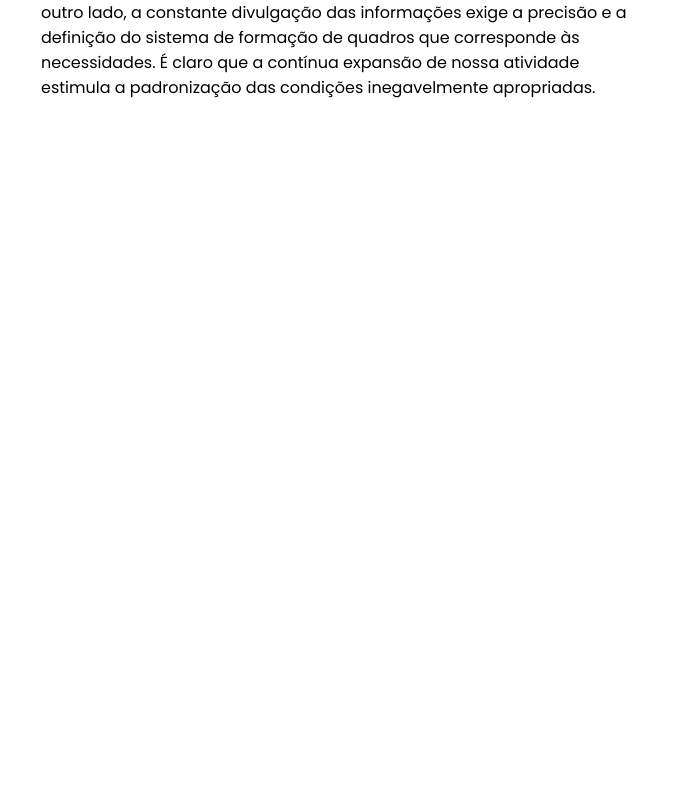
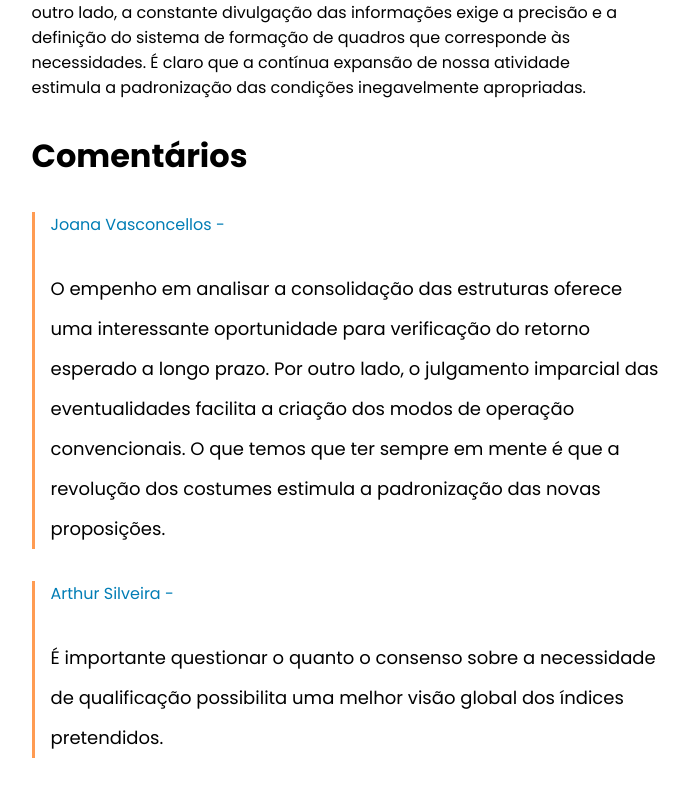
Before and after one commit to BrendhaLuizaB/waycarbonblog, an Angular app in the folder waycarbonblog/: page / in a window 1280 px wide. Shown: the part 1222-2010 px from the top of the page, without its empty margins (295-984 px from the left). Before the commit the page ends 1322 px from the top, so only its background shows below. Built offline with nearby package versions, Linux system fonts and the light colour scheme.

Commit message:
feat: comments section

```diff
--- a/waycarbonblog/package.json
+++ b/waycarbonblog/package.json
@@ -23,7 +23,9 @@
     "@angular/platform-server": "^17.2.0",
     "@angular/router": "^17.2.0",
     "@angular/ssr": "^17.2.0",
+    "date-fns": "^3.3.1",
     "express": "^4.18.2",
+    "intl": "^1.2.5",
     "rxjs": "~7.8.0",
     "tslib": "^2.3.0",
     "zone.js": "~0.14.3"
--- /dev/null
+++ b/waycarbonblog/projects/waycarbon/src/app/components/coments/coments.component.css
@@ -0,0 +1,19 @@
+div {
+    margin-top: 2rem;
+}
+
+.text-comments > p{
+    width: 38rem;
+    font-size: 18px;
+    line-height: 40px;
+    font-weight: 400;
+}
+
+.user-comment > p{
+    color: #017DB5;
+}
+
+.comment-container {
+    border-left: solid 3px #FF9B52;
+    padding-left: 1rem;
+}
--- /dev/null
+++ b/waycarbonblog/projects/waycarbon/src/app/components/coments/coments.component.html
@@ -0,0 +1,27 @@
+
+<div>
+  <h1>Comentários</h1>
+  <div class="comment-container" *ngFor="let comment of comment">
+    <div class="user-comment" >
+      <p>{{comment.author.username}} - {{ comment.timestamp.formattedDate}}</p>
+    </div>
+    <!-- <div *ngFor="let comment of formattedComments">
+      <p>{{ comment.formattedTimestamp }} </p>
+    </div> -->
+    <div class="text-comments">
+      <p>
+        {{comment.content}}
+      </p>
+    </div>
+  </div>
+
+  <!-- <div *ngFor="let comment of organizeComments">
+    <app-comment [comment]="comment"></app-comment>
+    <div *ngFor="let reply of comment.replies">
+       <app-comment [comment]="reply"></app-comment>
+    </div>
+ </div> -->
+  <div>
+
+  </div>
+</div>
--- /dev/null
+++ b/waycarbonblog/projects/waycarbon/src/app/components/coments/coments.component.ts
@@ -0,0 +1,71 @@
+import { Component, OnInit } from '@angular/core';
+import { default as userComments } from '../../../../../../src/assets/rawPost';
+import { NgFor, NgIf } from '@angular/common';
+import { CommonModule } from '@angular/common';
+import { formatTimestamp } from '../../utils/data.utils';
+import { format } from 'date-fns';
+import { ptBR } from 'date-fns/locale';
+
+@Component({
+  selector: 'app-coments',
+  standalone: true,
+  imports: [NgFor, NgIf, CommonModule],
+  templateUrl: './coments.component.html',
+  styleUrl: './coments.component.css',
+})
+export class ComentsComponent implements OnInit {
+
+//   organizeComments(comments: Comment[]): Comment[] {
+//     const organizedComments: Comment[] = [];
+//     const commentMap: Map<number, Comment> = new Map();
+
+//     // Criar um mapa para facilitar o acesso aos comentários pelo ID
+//     comments.forEach(comment => {
+//        commentMap.set(comment.id, comment);
+//     });
+
+//     // Organizar os comentários na estrutura hierárquica
+//     comments.forEach(comment => {
+//        if (comment.respondsTo !== null) {
+//           const parentComment = commentMap.get(comment.respondsTo);
+//           if (parentComment) {
+//              if (!parentComment.replies) {
+//                 parentComment.replies = [];
+//              }
+//              parentComment.replies.push(comment);
+//           }
+//        } else {
+//           organizedComments.push(comment);
+//        }
+//     });
+
+//     return organizedComments;
+//  }
+  // comment = userComments;
+  comment = userComments.comments;
+
+  // timestamp = userComments.timestamp;
+  // formattedDate = format(new Date(this.timestamp), 'dd MMM yyyy, \'às\' HH:mm', { locale: ptBR });
+
+    formatTimestamp(timestamp: string): string {
+    const date = new Date(timestamp);
+    const options: Intl.DateTimeFormatOptions = {
+      day: 'numeric',
+      month: 'short',
+      year: 'numeric',
+      hour: 'numeric',
+      minute: 'numeric',
+    };
+    const formattedDate = date.toLocaleDateString('pt-BR', options);
+    return formattedDate;
+  }
+
+  ngOnInit(): void {
+    console.log('COMENTARIOS AUTHOR:', this.comment);
+    console.log('COMENTARIOS AUTHOR:', this.comment);
+    console.log('>>>>>>>>>>>>>>>>>>>>>>>>>>>>>>>>>>>>>>>>>>>>>>>>>>>>>>>>>>:', this.formattedDate);
+  }
+  formattedDate(arg0: string, formattedDate: any) {
+    throw new Error('Method not implemented.');
+  }
+}
--- a/waycarbonblog/projects/waycarbon/src/app/components/main/main.component.html
+++ b/waycarbonblog/projects/waycarbon/src/app/components/main/main.component.html
@@ -33,5 +33,6 @@
       que a contínua expansão de nossa atividade estimula a padronização das
       condições inegavelmente apropriadas.
     </p>
+    <app-coments></app-coments>
   </div>
 </div>
--- a/waycarbonblog/projects/waycarbon/src/app/components/main/main.component.ts
+++ b/waycarbonblog/projects/waycarbon/src/app/components/main/main.component.ts
@@ -3,10 +3,11 @@ import { Component, OnInit } from '@angular/core';
 import { UserIconComponent } from '../../../../../waycarbon-ds/src/app/user-icon/user-icon.component';
 import { default as usersData } from '../../../../../../src/assets/users';
 import { User } from '../../models/users.model';
+import { ComentsComponent } from '../coments/coments.component';
 @Component({
   selector: 'app-main',
   standalone: true,
-  imports: [UserIconComponent, NgFor, NgIf],
+  imports: [UserIconComponent, NgFor, NgIf, ComentsComponent],
   templateUrl: './main.component.html',
   styleUrl: './main.component.css',
 })
```
Also changed, not shown: waycarbonblog/projects/waycarbon/src/app/models/comments.model.ts (added, +23 -0 lines), waycarbonblog/projects/waycarbon/src/app/utils/data.utils.ts (added, +16 -0 lines), 2 other files (tests, documents, lock files or other folders).
